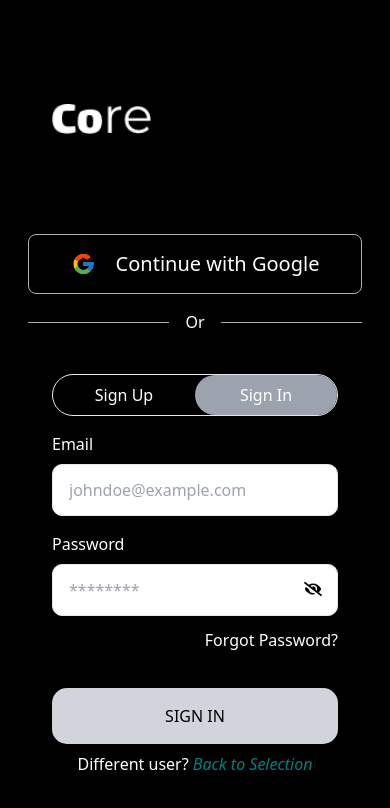
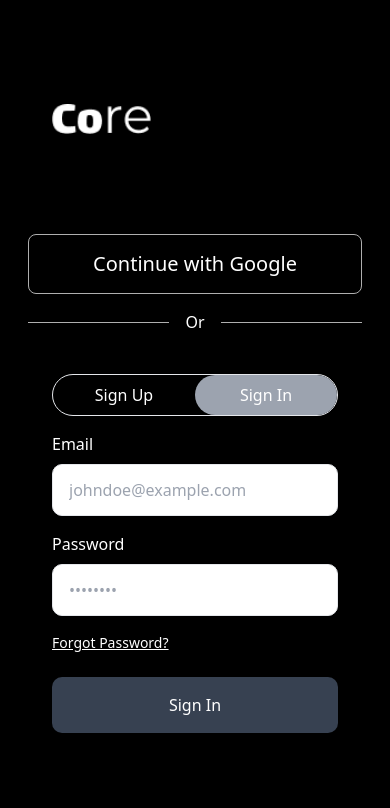
Before and after one commit to oreoluwa212/core-per, a React (Vite) app: page /signin/admin in a window 390 px wide. Shown: the top 808 px of the page. Built offline with nearby package versions, Linux system fonts and the light colour scheme.

Commit message:
fix: signup and sign api tested

```diff
--- a/package.json
+++ b/package.json
@@ -10,6 +10,7 @@
     "preview": "vite preview"
   },
   "dependencies": {
+    "axios": "^1.7.7",
     "react": "^18.3.1",
     "react-dom": "^18.3.1",
     "react-hook-form": "^7.52.2",
--- a/src/pages/signUp/admin/index.jsx
+++ b/src/pages/signUp/admin/index.jsx
@@ -1,7 +1,8 @@
 import { useEffect, useState } from "react";
-import { Link } from 'react-router-dom';
+import { Link, useNavigate } from 'react-router-dom';
 import { FaEye, FaEyeSlash } from "react-icons/fa";
 import { useForm } from "react-hook-form";
+import axios from 'axios';
 import { heroImg4, logo } from "../../../assets";
 
 const SignUpAdmin = () => {
@@ -11,10 +12,12 @@ const SignUpAdmin = () => {
         formState: { errors },
         watch,
     } = useForm();
-    const [, setSubmitSuccess] = useState(false);
+    const navigate = useNavigate();
+    const [submitSuccess, setSubmitSuccess] = useState(false);
     const [isSignUp, setIsSignUp] = useState(true);
     const [showPassword, setShowPassword] = useState(false);
     const [passwordTyping, setPasswordTyping] = useState(false);
+    const [errorMessage, setErrorMessage] = useState("");
 
     const password = watch("password");
 
@@ -32,36 +35,36 @@ const SignUpAdmin = () => {
         setPasswordTyping(password?.length > 0 || false);
     }, [password]);
 
-    const onSubmit = () => {
+    // Use the correct prefix for Vite
+    const apiUrl = import.meta.env.VITE_API_URL;
+
+    const onSubmit = async (data) => {
+        try {
+            const response = await axios.post(`http://localhost:5000/api/auth/admin/signup`, data, {
+                headers: {
+                    'Content-Type': 'application/json',
+                },
+            });
+
+            if (response.status === 200) {
                 setSubmitSuccess(true);
-        window.location.href = "/";
+                // Redirect to admin dashboard directly
+                navigate('/signin/admin');
+            } else {
+                setErrorMessage(response.data.message || 'Authentication failed');
+                setTimeout(() => setErrorMessage(""), 3000); // Hide error after 3 seconds
+            }
+        } catch (error) {
+            if (error.response) {
+                setErrorMessage(error.response.data.message || 'Authentication failed');
+                setTimeout(() => setErrorMessage(""), 3000); // Hide error after 3 seconds
+            } else {
+                console.error('Error:', error);
+                setErrorMessage('An unexpected error occurred. Please try again.');
+                setTimeout(() => setErrorMessage(""), 3000); // Hide error after 3 seconds
+            }
+        }
     };
-    // const onSubmit = async (data) => {
-    //     try {
-    //         const response = await fetch('/api/auth/signin', {
-    //             method: 'POST',
-    //             headers: {
-    //                 'Content-Type': 'application/json',
-    //             },
-    //             body: JSON.stringify(data),
-    //         });
-
-    //         if (response.ok) {
-    //             const { role } = await response.json();
-    //             setUserRole(role);
-
-    //             if (role === 'admin') {
-    //                 navigate('/admin-dashboard');
-    //             } else if (role === 'client') {
-    //                 navigate('/client-dashboard');
-    //             }
-    //         } else {
-    //             console.error('Authentication failed');
-    //         }
-    //     } catch (error) {
-    //         console.error('Error:', error);
-    //     }
-    // };
 
     return (
         <div>
@@ -79,27 +82,6 @@ const SignUpAdmin = () => {
                             <img src={logo} alt="" className='h-[30px] lg:h-[45px]' />
                         </div>
                     </Link>
-                    <div className="">
-                        <div>
-                            <div className='h-[60px] flex gap-[20px] border-[1px] border-[#AFAFAF] justify-center rounded-[8px] items-center mt-[20px]'>
-                                <svg width="25" height="24" viewBox="0 0 25 24" fill="none" xmlns="http://www.w3.org/2000/svg">
-                                    <path d="M22.3055 10.0415H21.5V10H12.5V14H18.1515C17.327 16.3285 15.1115 18 12.5 18C9.1865 18 6.5 15.3135 6.5 12C6.5 8.6865 9.1865 6 12.5 6C14.0295 6 15.421 6.577 16.4805 7.5195L19.309 4.691C17.523 3.0265 15.134 2 12.5 2C6.9775 2 2.5 6.4775 2.5 12C2.5 17.5225 6.9775 22 12.5 22C18.0225 22 22.5 17.5225 22.5 12C22.5 11.3295 22.431 10.675 22.3055 10.0415Z" fill="#FFC107" />
-                                    <path d="M3.65302 7.3455L6.93851 9.755C7.82752 7.554 9.98052 6 12.5 6C14.0295 6 15.421 6.577 16.4805 7.5195L19.309 4.691C17.523 3.0265 15.134 2 12.5 2C8.65902 2 5.32802 4.1685 3.65302 7.3455Z" fill="#FF3D00" />
-                                    <path d="M12.5 22.0003C15.083 22.0003 17.43 21.0118 19.2045 19.4043L16.1095 16.7853C15.0718 17.5745 13.8037 18.0014 12.5 18.0003C9.899 18.0003 7.6905 16.3418 6.8585 14.0273L3.5975 16.5398C5.2525 19.7783 8.6135 22.0003 12.5 22.0003Z" fill="#4CAF50" />
-                                    <path d="M22.3055 10.0415H21.5V10H12.5V14H18.1515C17.7571 15.1082 17.0467 16.0766 16.108 16.7855L16.1095 16.7845L19.2045 19.4035C18.9855 19.6025 22.5 17 22.5 12C22.5 11.3295 22.431 10.675 22.3055 10.0415Z" fill="#1976D2" />
-                                </svg>
-
-                                <div>
-                                    <h2 className='text-[20px] fw-bold'>Continue with Google</h2>
-                                </div>
-
-                            </div>
-                            <div className="flex items-center justify-center my-4">
-                                <div className="flex-grow border-t border-[#AFAFAF]"></div>
-                                <span className="fw-bold mx-4">Or</span>
-                                <div className="flex-grow border-t border-[#AFAFAF]"></div>
-                            </div>
-                        </div>
                     <div className="w-full flex justify-center items-center">
                         <div className="my-auto w-full rounded-[16px] p-6">
                             <div className="mb-4 flex justify-center rounded-[62px] border">
@@ -118,6 +100,29 @@ const SignUpAdmin = () => {
                                 </Link>
                             </div>
                             <form onSubmit={handleSubmit(onSubmit)}>
+                                {/* Name Input */}
+                                <div className="mb-4">
+                                    <label
+                                        htmlFor="name"
+                                        className="mb-2 block text-[16px] text-secondary-120"
+                                    >
+                                        Name
+                                    </label>
+                                    <input
+                                        id="name"
+                                        type="text"
+                                        placeholder="John Doe"
+                                        {...register("name", { required: "Name is required" })}
+                                        className="h-[52px] w-full rounded-[10px] border px-4 py-2 text-base text-secondary-70 outline-none sm:text-[18px]"
+                                    />
+                                    {errors.name && (
+                                        <p className="mt-1 text-sm text-critical-120">
+                                            {errors.name.message}
+                                        </p>
+                                    )}
+                                </div>
+
+                                {/* Email Input */}
                                 <div className="mb-4">
                                     <label
                                         htmlFor="email"
@@ -138,6 +143,8 @@ const SignUpAdmin = () => {
                                         </p>
                                     )}
                                 </div>
+
+                                {/* Password Input */}
                                 <div className="relative mb-4">
                                     <label
                                         htmlFor="password"
@@ -153,8 +160,7 @@ const SignUpAdmin = () => {
                                             {...register("password", {
                                                 required: "Password is required",
                                                 pattern: {
-                                                        value:
-                                                            /^(?=.*[a-z])(?=.*[A-Z])(?=.*\d)(?=.*[!"#$%&()*,.:<>?@^{|}]).{8,}$/,
+                                                    value: /^(?=.*[a-z])(?=.*[A-Z])(?=.*\d)(?=.*[!"#$%&()*,.:<>?@^{|}]).{8,}$/,
                                                     message: "Password did not meet criteria",
                                                 },
                                             })}
@@ -192,22 +198,26 @@ const SignUpAdmin = () => {
                                         </p>
                                     )}
                                 </div>
+
+                                {/* Error Message */}
+                                {errorMessage && (
+                                    <p className="text-red-500 text-sm mb-4">{errorMessage}</p>
+                                )}
+
+                                {/* Submit Button */}
                                 <button
                                     type="submit"
                                     disabled={!allCriteriaMet}
-                                        className={`w-full rounded-[15px] py-[16px] mt-5 text-center text-base uppercase sm:text-[20px] ${allCriteriaMet ? "bg-[#008080] text-white cursor-pointer" : "bg-gray-300 text-black cursor-not-allowed"
-                                            }`}
+                                    className={`w-full rounded-[15px] py-[16px] mt-5 text-center text-base uppercase sm:text-[18px] ${allCriteriaMet ? "bg-primary-500" : "bg-gray-300"} transition duration-200`}
                                 >
-                                        sign up
+                                    Sign Up
                                 </button>
-                                    <div className="pt-2">
-                                        <h2 className="text-center pb-10 text-[16px]">
-                                            Different user?
-                                            <span className="text-[#008080] fw-bold italic"> <Link to="/selection">Back to Selection</Link></span>
-                                        </h2>
-                                    </div>
+
+                                {/* Success Message */}
+                                {submitSuccess && (
+                                    <p className="text-green-500 text-sm mt-4">Signup successful! Redirecting...</p>
+                                )}
                             </form>
-                            </div>
                         </div>
                     </div>
                 </div>
--- a/src/pages/signin/admin/index.jsx
+++ b/src/pages/signin/admin/index.jsx
@@ -1,8 +1,12 @@
 import { useEffect, useState } from "react";
 import { heroImg2, logo } from "../../../assets";
-import { Link } from 'react-router-dom';
+import { Link, useNavigate } from 'react-router-dom';
 import { FaEye, FaEyeSlash } from "react-icons/fa";
 import { useForm } from "react-hook-form";
+import axios from 'axios';
+import { ToastContainer, toast } from 'react-toastify';
+import { ClipLoader } from 'react-spinners'; // Import the spinner you want to use
+import 'react-toastify/dist/ReactToastify.css';
 
 const SignInAdmin = () => {
     const {
@@ -11,41 +15,45 @@ const SignInAdmin = () => {
         formState: { errors },
         watch,
     } = useForm();
-    const [, setSubmitSuccess] = useState(false);
+
     const [isSignIn, setIsSignIn] = useState(true);
     const [showPassword, setShowPassword] = useState(false);
-    const [passwordTyping, setPasswordTyping] = useState(false);
+    const [submitError, setSubmitError] = useState("");
+    const [loading, setLoading] = useState(false);
+    const navigate = useNavigate();
 
     const password = watch("password");
 
-    const passwordCriteria = {
-        length: password ? password.length : 0,
-        uppercase: password ? /[A-Z]/.test(password) : false,
-        lowercase: password ? /[a-z]/.test(password) : false,
-        number: password ? /\d/.test(password) : false,
-        specialChar: password ? /[!"#$%&()*,.:<>?@^{|}]/.test(password) : false,
-    };
+    const onSubmit = async (data) => {
+        setLoading(true);
+        setSubmitError("");
+        try {
+            const response = await axios.post('http://localhost:5000/api/auth/admin/signin', {
+                email: data.email,
+                password: data.password,
+            });
 
-    const allCriteriaMet = Object.values(passwordCriteria).every(Boolean);
-
-    useEffect(() => {
-        setPasswordTyping(password?.length > 0 || false);
-    }, [password]);
-
-    const onSubmit = () => {
-        setSubmitSuccess(true);
-        window.location.href = "/";
+            if (response.data.msg === "Admin signed in successfully") {
+                toast.success("Successfully signed in!"); // Show success toast
+                navigate("/dashboard/admin");
+            } else {
+                setSubmitError(response.data.msg || "An error occurred. Please try again.");
+                toast.error(response.data.msg || "An error occurred. Please try again."); // Show error toast
+            }
+        } catch (error) {
+            setSubmitError(error.response?.data?.message || "An error occurred. Please try again.");
+            toast.error(error.response?.data?.message || "An error occurred. Please try again."); // Show error toast
+        } finally {
+            setLoading(false);
+        }
     };
 
     return (
         <div>
+            <ToastContainer position="top-center" autoClose={3000} hideProgressBar={false} closeOnClick draggable pauseOnHover />
             <div className='lg:grid-cols-2 h-screen grid grid-cols-1 bg-black text-white'>
                 <div className='lg:flex h-full hidden'>
-                    <img
-                        src={heroImg2}
-                        alt="Signin Image"
-                        className='object-cover w-full max-h-screen'
-                    />
+                    <img src={heroImg2} alt="Signin Image" className='object-cover w-full max-h-screen' />
                 </div>
                 <div className="lg:px-[15%] px-7 mt-10 flex flex-col gap-[10%]">
                     <Link to={"/"}>
@@ -53,20 +61,12 @@ const SignInAdmin = () => {
                             <img src={logo} alt="" className='h-[30px] lg:h-[45px]' />
                         </div>
                     </Link>
-                    <div className="">
+                    <div>
                         <div>
                             <div className='h-[60px] flex gap-[20px] border-[1px] border-[#AFAFAF] justify-center rounded-[8px] items-center mt-[20px]'>
-                                <svg width="25" height="24" viewBox="0 0 25 24" fill="none" xmlns="http://www.w3.org/2000/svg">
-                                    <path d="M22.3055 10.0415H21.5V10H12.5V14H18.1515C17.327 16.3285 15.1115 18 12.5 18C9.1865 18 6.5 15.3135 6.5 12C6.5 8.6865 9.1865 6 12.5 6C14.0295 6 15.421 6.577 16.4805 7.5195L19.309 4.691C17.523 3.0265 15.134 2 12.5 2C6.9775 2 2.5 6.4775 2.5 12C2.5 17.5225 6.9775 22 12.5 22C18.0225 22 22.5 17.5225 22.5 12C22.5 11.3295 22.431 10.675 22.3055 10.0415Z" fill="#FFC107" />
-                                    <path d="M3.65302 7.3455L6.93851 9.755C7.82752 7.554 9.98052 6 12.5 6C14.0295 6 15.421 6.577 16.4805 7.5195L19.309 4.691C17.523 3.0265 15.134 2 12.5 2C8.65902 2 5.32802 4.1685 3.65302 7.3455Z" fill="#FF3D00" />
-                                    <path d="M12.5 22.0003C15.083 22.0003 17.43 21.0118 19.2045 19.4043L16.1095 16.7853C15.0718 17.5745 13.8037 18.0014 12.5 18.0003C9.899 18.0003 7.6905 16.3418 6.8585 14.0273L3.5975 16.5398C5.2525 19.7783 8.6135 22.0003 12.5 22.0003Z" fill="#4CAF50" />
-                                    <path d="M22.3055 10.0415H21.5V10H12.5V14H18.1515C17.7571 15.1082 17.0467 16.0766 16.108 16.7855L16.1095 16.7845L19.2045 19.4035C18.9855 19.6025 22.5 17 22.5 12C22.5 11.3295 22.431 10.675 22.3055 10.0415Z" fill="#1976D2" />
-                                </svg>
-
                                 <div>
                                     <h2 className='text-[20px] fw-bold'>Continue with Google</h2>
                                 </div>
-
                             </div>
                             <div className="flex items-center justify-center my-4">
                                 <div className="flex-grow border-t border-[#AFAFAF]"></div>
@@ -93,10 +93,7 @@ const SignInAdmin = () => {
                                 </div>
                                 <form onSubmit={handleSubmit(onSubmit)}>
                                     <div className="mb-4">
-                                        <label
-                                            htmlFor="email"
-                                            className="mb-2 block text-[16px] text-secondary-120"
-                                        >
+                                        <label htmlFor="email" className="mb-2 block text-[16px] text-secondary-120">
                                             Email
                                         </label>
                                         <input
@@ -104,7 +101,7 @@ const SignInAdmin = () => {
                                             type="email"
                                             placeholder="johndoe@example.com"
                                             {...register("email", { required: "Email is required" })}
-                                            className="h-[52px] w-full rounded-[10px] border px-4 py-2 text-base text-secondary-70 outline-none sm:text-[18px]"
+                                            className="h-[52px] w-full rounded-[10px] border px-4 py-2 text-black outline-none sm:text-[18px]"
                                         />
                                         {errors.email && (
                                             <p className="mt-1 text-sm text-critical-120">
@@ -113,81 +110,45 @@ const SignInAdmin = () => {
                                         )}
                                     </div>
                                     <div className="relative mb-4">
-                                        <label
-                                            htmlFor="password"
-                                            className="mb-2 block text-[16px] text-secondary-120"
-                                        >
+                                        <label htmlFor="password" className="mb-2 block text-[16px] text-secondary-120">
                                             Password
                                         </label>
-                                        <div className="relative w-full">
                                         <input
                                             id="password"
                                             type={showPassword ? "text" : "password"}
-                                                placeholder="********"
-                                                {...register("password", {
-                                                    required: "Password is required",
-                                                    pattern: {
-                                                        value:
-                                                            /^(?=.*[a-z])(?=.*[A-Z])(?=.*\d)(?=.*[!"#$%&()*,.:<>?@^{|}]).{8,}$/,
-                                                        message: "Password did not meet criteria",
-                                                    },
-                                                })}
-                                                className="h-[52px] w-full text-black rounded-[10px] border px-4 py-2 text-base text-secondary-70 outline-none sm:text-[18px]"
+                                            placeholder="••••••••"
+                                            {...register("password", { required: "Password is required" })}
+                                            className="h-[52px] w-full rounded-[10px] border px-4 py-2 text-black outline-none sm:text-[18px]"
                                         />
                                         <span
-                                                className="absolute text-black right-4 top-4 text-lg cursor-pointer"
-                                                onClick={() => setShowPassword(!showPassword)}
+                                            className="absolute right-2 top-1/2 transform -translate-y-1/2 cursor-pointer"
+                                            onClick={() => setShowPassword((prev) => !prev)}
                                         >
-                                                {showPassword ? <FaEye /> : <FaEyeSlash />}
+                                            {showPassword ? <FaEyeSlash /> : <FaEye />}
                                         </span>
-                                        </div>
-                                        {passwordTyping && (
-                                            <div className="mt-2">
-                                                <p className={`text-sm ${passwordCriteria.length >= 8 ? 'text-green-500' : 'text-red-500'}`}>
-                                                    {passwordCriteria.length >= 8 ? "✓" : "✗"} 8 characters minimum
-                                                </p>
-                                                <p className={`text-sm ${passwordCriteria.uppercase ? 'text-green-500' : 'text-red-500'}`}>
-                                                    {passwordCriteria.uppercase ? "✓" : "✗"} At least one uppercase letter
-                                                </p>
-                                                <p className={`text-sm ${passwordCriteria.lowercase ? 'text-green-500' : 'text-red-500'}`}>
-                                                    {passwordCriteria.lowercase ? "✓" : "✗"} At least one lowercase letter
-                                                </p>
-                                                <p className={`text-sm ${passwordCriteria.number ? 'text-green-500' : 'text-red-500'}`}>
-                                                    {passwordCriteria.number ? "✓" : "✗"} At least one number
-                                                </p>
-                                                <p className={`text-sm ${passwordCriteria.specialChar ? 'text-green-500' : 'text-red-500'}`}>
-                                                    {passwordCriteria.specialChar ? "✓" : "✗"} At least one special character
-                                                </p>
-                                            </div>
-                                        )}
                                         {errors.password && (
                                             <p className="mt-1 text-sm text-critical-120">
                                                 {errors.password.message}
                                             </p>
                                         )}
-                                        <div className="my-3 flex justify-end">
-                                            <Link
-                                                href={"/forgot-password"}
-                                                className="font-axiforma font-[500] text-primary-100"
-                                            >
+                                    </div>
+                                    <div className="flex justify-between">
+                                        <Link to="#" className="text-[14px] text-secondary-120 underline hover:text-gray-200">
                                             Forgot Password?
                                         </Link>
                                     </div>
-                                    </div>
+                                    <div className="mt-6">
                                         <button
                                             type="submit"
-                                        disabled={!allCriteriaMet}
-                                        className={`w-full rounded-[15px] py-[16px] mt-5 text-center text-base uppercase sm:text-[20px] ${allCriteriaMet ? "bg-[#008080] text-white cursor-pointer" : "bg-gray-300 text-black cursor-not-allowed"
-                                            }`}
+                                            className={`w-full rounded-[10px] bg-gray-700 border-white py-4 text-white flex items-center justify-center ${loading ? "opacity-50" : "hover:bg-primary-110"}`}
+                                            disabled={loading}
                                         >
-                                        Sign in
+                                            {loading ? <ClipLoader size={20} color="#ffffff" /> : "Sign In"} {/* Show spinner when loading */}
                                         </button>
-                                    <div className="pt-2">
-                                        <h2 className="text-center pb-10 text-[16px]">
-                                            Different user?
-                                            <span className="text-[#008080] fw-bold italic"> <Link to="/selection">Back to Selection</Link></span>
-                                        </h2>
                                     </div>
+                                    {submitError && (
+                                        <p className="mt-2 text-sm text-red-500">{submitError}</p>
+                                    )}
                                 </form>
                             </div>
                         </div>
```
Also changed, not shown: 2 other files (tests, documents, lock files or other folders). Lines whose indentation alone changed are shown as unchanged.
